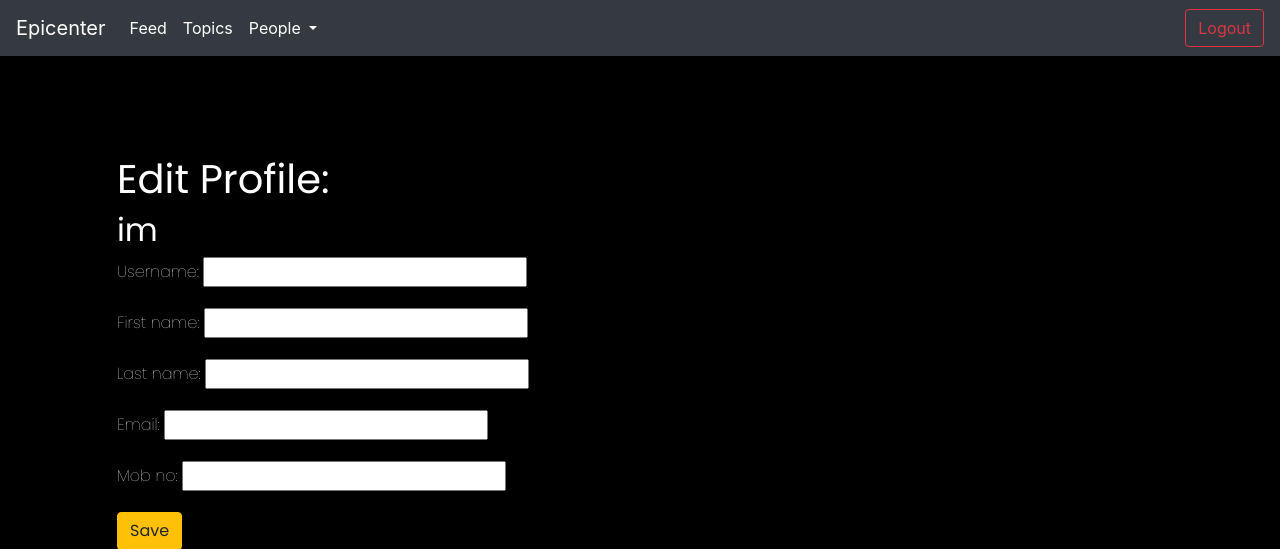
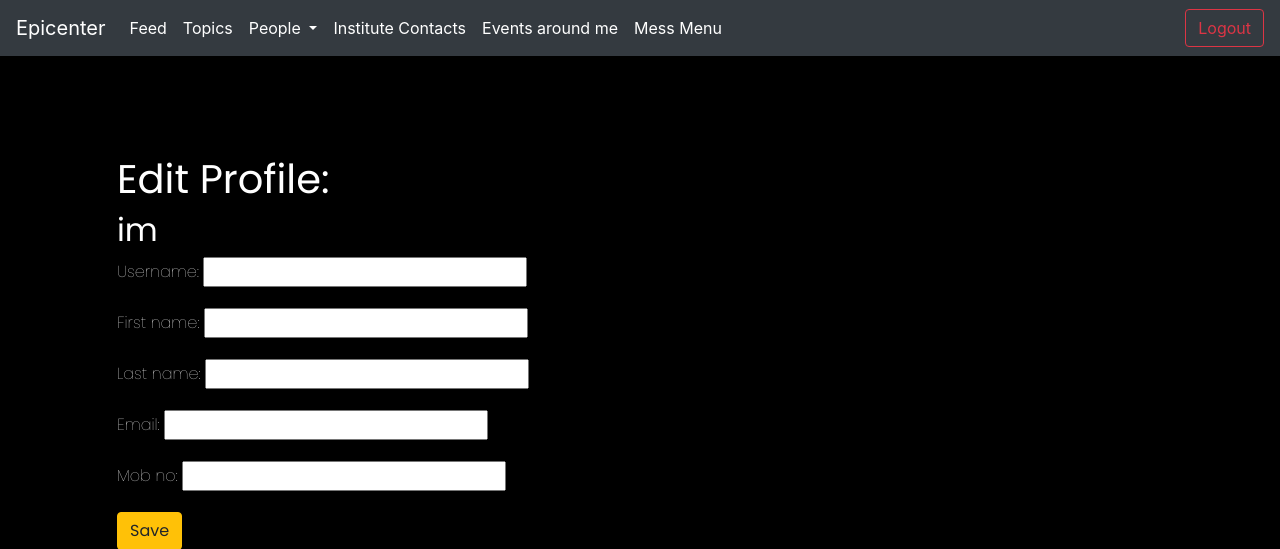
Before and after one commit to adismort14/zapricon, a Django app: a page that uses templates/base.html in a window 1280 px wide. Shown: the top 549 px of the page. Run offline with Django 3.2, Linux system fonts and the light colour scheme; a user stored in the database is signed in; parts of the project's set-up code (start-up, migrations or seed data) failed here and were passed over; some libraries are stand-ins or nearby versions.

Commit message:
modified the nav bar for new pages

```diff
--- a/templates/base.html
+++ b/templates/base.html
@@ -106,6 +106,21 @@
               >
             </div>
           </li>
+          <li class="nav-item">
+            <a class="nav-link active" href="{%url 'posts:topics_view'%}"
+              >Institute Contacts</a
+            >
+          </li>
+          <li class="nav-item">
+            <a class="nav-link active" href="{%url 'posts:topics_view'%}"
+              >Events around me</a
+            >
+          </li>
+          <li class="nav-item">
+            <a class="nav-link active" href="{%url 'posts:topics_view'%}"
+              >Mess Menu</a
+            >
+          </li>
         </ul>
 
         {%if not request.user.is_authenticated%}
```
